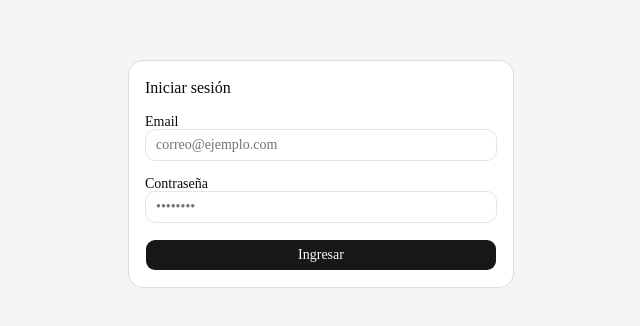
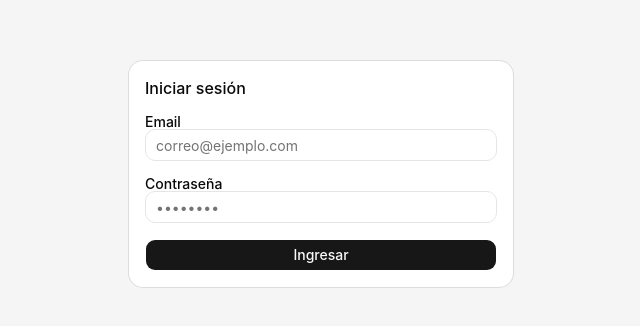
Before and after one commit to diegodelajara/vecino, a Next.js app: page / in a window 1280 px wide. Shown: the part 226-552 px from the top of the page, without its empty margins (319-959 px from the left). Built offline with nearby package versions, Linux system fonts and the light colour scheme; no server answers.

Commit message:
:sparkles: font-family changed

```diff
--- a/app/globals.css
+++ b/app/globals.css
@@ -7,8 +7,6 @@
 @theme inline {
   --color-background: var(--background);
   --color-foreground: var(--foreground);
-  --font-sans: var(--font-sans);
-  --font-mono: var(--font-geist-mono);
   --color-sidebar-ring: var(--sidebar-ring);
   --color-sidebar-border: var(--sidebar-border);
   --color-sidebar-accent-foreground: var(--sidebar-accent-foreground);
@@ -120,10 +118,12 @@
   * {
     @apply border-border outline-ring/50;
   }
-  body {
-    @apply bg-background text-foreground;
-  }
   html {
     @apply font-sans;
   }
+  body {
+    @apply bg-background text-foreground;
+    font-family: -apple-system, BlinkMacSystemFont, "Segoe UI", sans-serif;
+    font-feature-settings: "rlig" 1, "calt" 1;
+  }
 }
--- a/app/layout.tsx
+++ b/app/layout.tsx
@@ -1,16 +1,5 @@
 import type { Metadata } from "next";
-import { Geist, Geist_Mono } from "next/font/google";
 import "./globals.css";
-
-const geistSans = Geist({
-  variable: "--font-geist-sans",
-  subsets: ["latin"],
-});
-
-const geistMono = Geist_Mono({
-  variable: "--font-geist-mono",
-  subsets: ["latin"],
-});
 
 export const metadata: Metadata = {
   title: "CondoApp",
@@ -24,11 +13,7 @@ export default function RootLayout({
 }>) {
   return (
     <html lang="en">
-      <body
-        className={`${geistSans.variable} ${geistMono.variable} antialiased`}
-      >
-        {children}
-      </body>
+      <body className="antialiased">{children}</body>
     </html>
   );
 }
```
